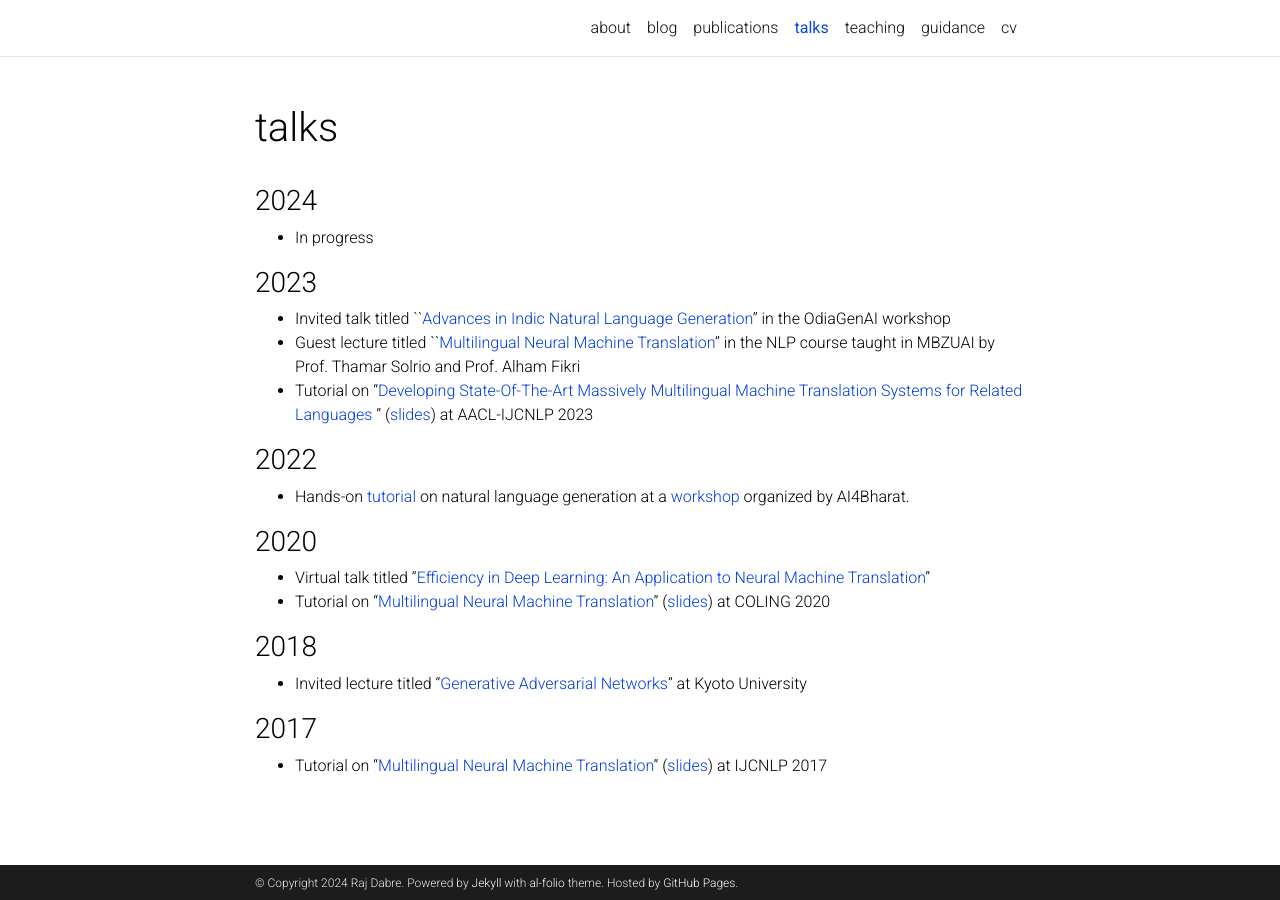
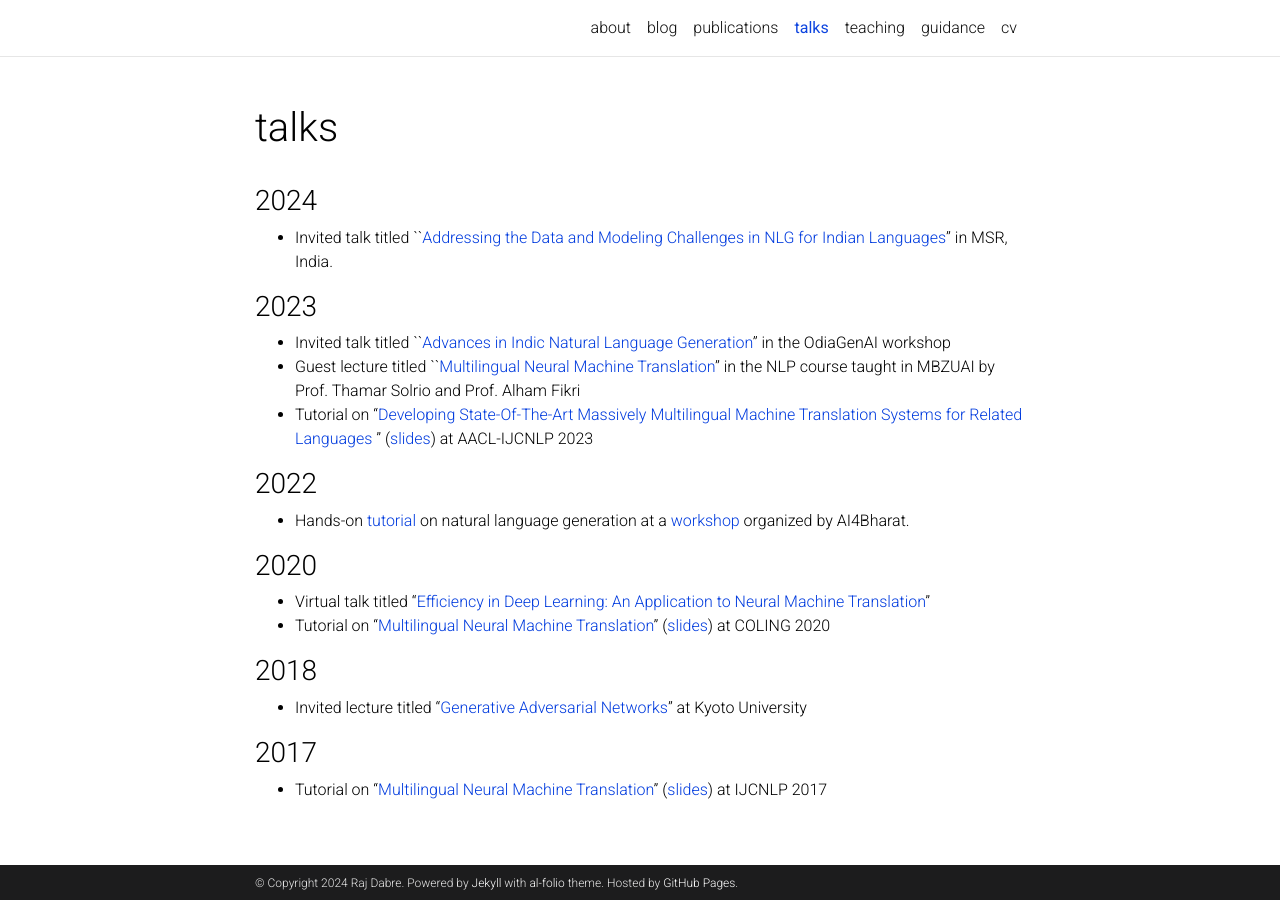
Before and after one commit to prajdabre/prajdabre.github.io, a Jekyll site: the page built from _pages/talks.md, in a window 1280 px wide. Built offline with Jekyll 4.4.1, drawn with Linux system fonts in a browser that asks for light colours; comment, search, counter and statistics services are not loaded; a style sheet for code colours, icons or effects is not loaded.

Commit message:
Update talks.md

```diff
--- a/_pages/talks.md
+++ b/_pages/talks.md
@@ -8,7 +8,7 @@
 ---
 
 ### 2024
-- In progress
+- Invited talk titled ``[Addressing the Data and Modeling Challenges in NLG for Indian Languages](https://docs.google.com/presentation/d/1ER49JFjNR0Oz87qmnMW_Z0647fiOFZbY1Wxy9I7rOC8/edit)'' in MSR, India.
 
 ### 2023
 
```
